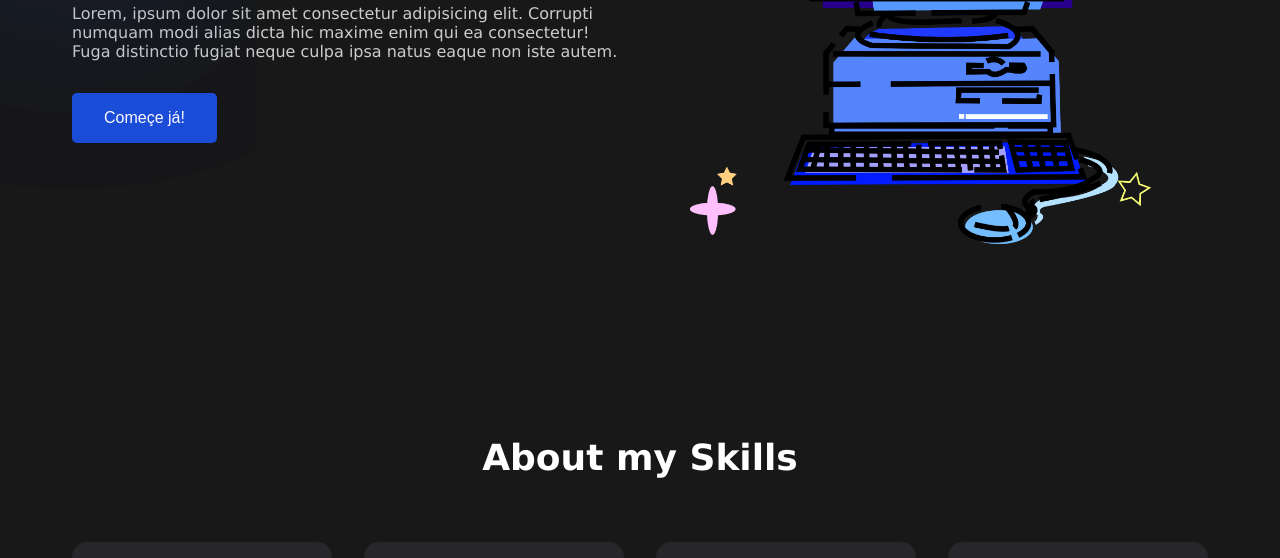
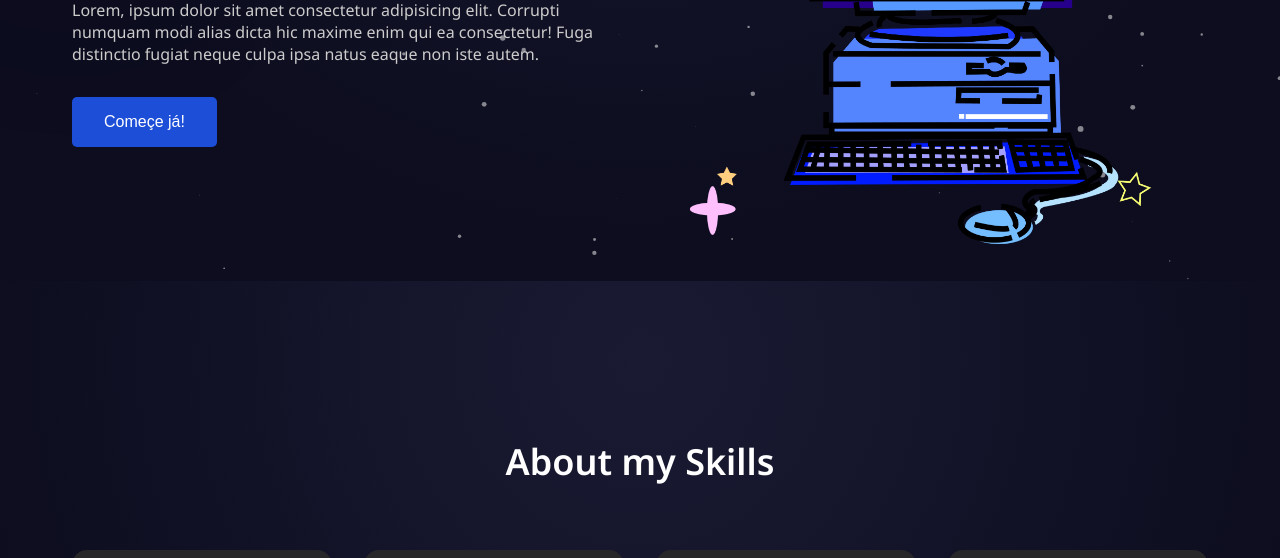
Before and after one commit to micaiasviola/MyPage, a plain HTML site: page index.html in a window 1280 px wide. Shown: the part 519-1077 px from the top of the page. Drawn offline with nearby package versions, Linux system fonts and the light colour scheme.

Commit message:
Alteração no visual

```diff
--- a/index.html
+++ b/index.html
@@ -10,7 +10,7 @@
 </head>
 
 <body>
-
+    <div id="particles-js"></div>
     <nav>
         <div class="nav-logo">
             <a href=""><img src="./imgs/template.png" alt=""></a>
@@ -18,7 +18,7 @@
         </div>
         <ul class="nav-links">
             <li id="link" class="link"><a href="#">Home</a></li>
-            <li id="link1" class="link"><a href="#">Produtos</a></li>
+            <li id="link1" class="link"><a href="#">Projetos</a></li>
             <li id="link2" class="link"><a href="#">Valuation</a></li>
             <li id="link3" class="link"><a href="#">Sobre</a></li>
         </ul>
@@ -204,7 +204,9 @@
     <div class="copyright">
         Copyright © 2024 Micaías Viola, Full Stack Developer. All Rigths Reserved
     </div>
+    <script src="https://cdn.jsdelivr.net/particles.js/2.0.0/particles.min.js"></script>
     <script src="script.js"></script>
+
 </body>
 
 </html>
--- a/script.js
+++ b/script.js
@@ -1,8 +1,8 @@
-function scrollToElement(elementSelector, instance = 0){
+// Função original para scroll
+function scrollToElement(elementSelector, instance = 0) {
     const elements = document.querySelectorAll(elementSelector);
-
-    if(elements.length > instance){
-        elements[instance].scrollIntoView({behavior: 'smooth'});
+    if (elements.length > instance) {
+        elements[instance].scrollIntoView({ behavior: 'smooth' });
     }
 }
 
@@ -12,12 +12,68 @@ const link3 = document.getElementById("link3");
 
 link1.addEventListener('click', () => {
     scrollToElement('.header');
-})
+});
 
 link2.addEventListener('click', () => {
-    scrollToElement('.header', 1);//pula para o segundo elemente com a classe header
-})
+    scrollToElement('.header', 1);
+});
 
 link3.addEventListener('click', () => {
     scrollToElement('.column', 2);
-})
+});
+
+// Configuração para o particles.js
+particlesJS('particles-js', {
+    "particles": {
+        "number": {
+            "value": 80,
+            "density": {
+                "enable": true,
+                "value_area": 800
+            }
+        },
+        "color": {
+            "value": "#ffffff"
+        },
+        "shape": {
+            "type": "circle"
+        },
+        "opacity": {
+            "value": 0.5,
+            "random": false
+        },
+        "size": {
+            "value": 3,
+            "random": true
+        },
+        "line_linked": {
+            "enable": false
+        },
+        "move": {
+            "enable": true,
+            "speed": 1,
+            "direction": "none",
+            "random": true,
+            "straight": false,
+            "out_mode": "out",
+            "bounce": false
+        }
+    },
+    "interactivity": {
+        "detect_on": "canvas",
+        "events": {
+            "onhover": {
+                "enable": true,
+                "mode": "repulse"
+            },
+            "onclick": {
+                "enable": true,
+                "mode": "push"
+            },
+            "onresize": {
+                "enable": true
+            }
+        }
+    },
+    "retina_detect": true
+});
--- a/style/style.css
+++ b/style/style.css
@@ -18,8 +18,17 @@ a {
 }
 
 body {
-    font-family: Verdana, Geneva, Tahoma, sans-serif, sans-serif;
-    background-color: #181818;
+    font-family: 'Noto Sans', sans-serif;
+        /* Altera a fonte para a que você importou no HTML */
+        background-color: #0d0d1f;
+        /* Fundo principal bem escuro */
+        background-image: radial-gradient(circle at 50% 10%, #1a1a33, #0d0d1f 70%),
+            radial-gradient(circle at 20% 80%, #2e2e66, transparent 60%),
+            radial-gradient(circle at 80% 80%, #4a2a6b, transparent 60%);
+        background-attachment: fixed;
+        /* Mantém o fundo fixo */
+        color: #e0e0e0;
+        /* Cor de texto mais clara para contraste */
 }
 
 nav {
@@ -90,9 +99,44 @@ nav {
 
 .blur {
     position: absolute;
-    box-shadow: 0 0 1000px 50px #1d4ed8;
-}
+    box-shadow: 0 0 1000px 50px #4d2d7f;
+        opacity: 0.5;
+        z-index: -1;
+    }
+        header .blur:nth-of-type(1) {
+            top: -50px;
+            left: -50px;
+            box-shadow: 0 0 1200px 80px #34495e;
+        }
 
+        /* Card de Habilidades */
+        .features .card,
+        .pricing .card {
+            background-color: rgba(43, 43, 43, 0.3);
+            /* Fundo semi-transparente */
+            backdrop-filter: blur(10px);
+            /* Efeito de vidro embaçado */
+            border: 1px solid rgba(255, 255, 255, 0.1);
+            /* Borda sutil */
+            transition: all 0.3s ease;
+        }
+
+        #particles-js {
+            position: fixed;
+            top: 0;
+            left: 0;
+            width: 100%;
+            height: 100%;
+            z-index: -1;
+        }
+
+        .features .card:hover,
+        .pricing .card:hover {
+            background-color: rgba(55, 55, 55, 0.5);
+            border-color: rgba(255, 255, 255, 0.3);
+            transform: translateY(-5px);
+            /* Sutil movimento para cima no hover */
+        }
 header {
     position: relative;
     padding-top: 2rem;
```
